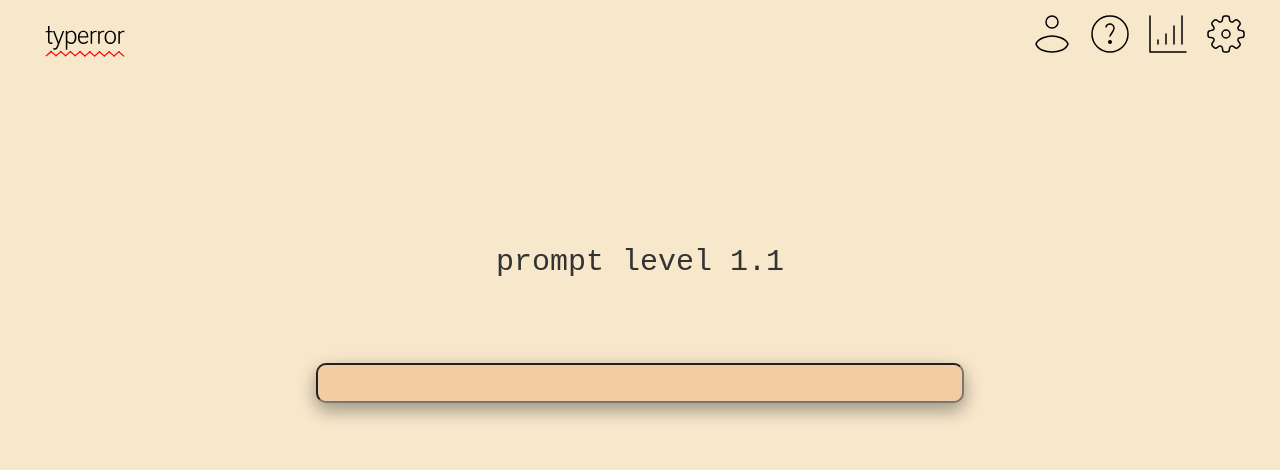
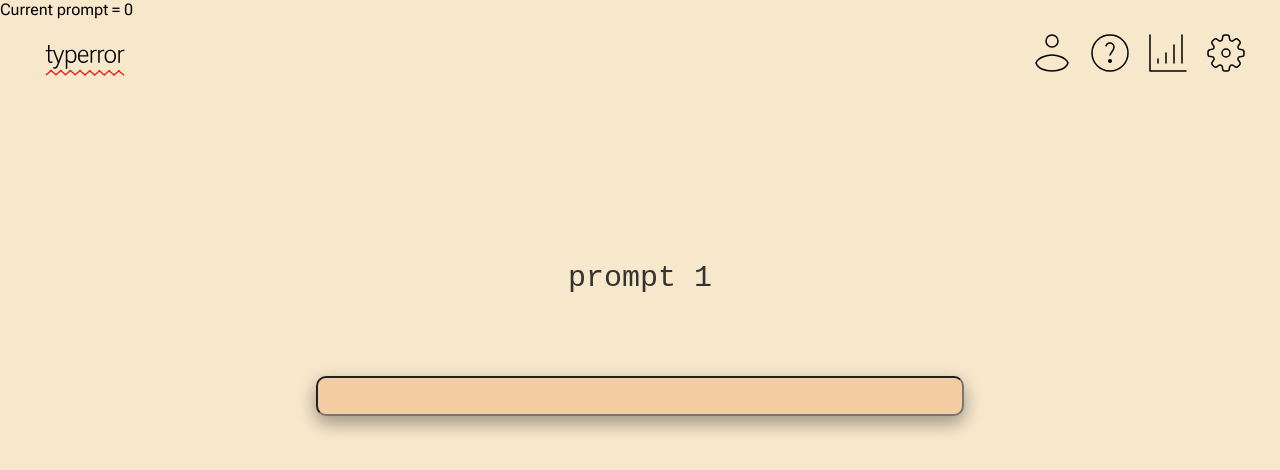
Before and after one commit to team-thunderdome/typerror, a React (Create React App) app in the folder client/: page /game in a window 1280 px wide. Shown: the top 470 px of the page. Built offline with nearby package versions, Linux system fonts and the light colour scheme.

Commit message:
🚧 added code to update current_prompt_index

```diff
--- a/client/public/CodePrompt.json
+++ b/client/public/CodePrompt.json
@@ -3,12 +3,12 @@
     "description": "Keeps ",
     "level_1": [
       {
-        "prompt": "prompt level 1.1",
-        "answer": "answer level 1.1"
+        "prompt": "prompt 1",
+        "answer": "answer 1"
       },
       {
-        "prompt": "prompt level 1.2",
-        "answer": "answer level 1.2"
+        "prompt": "prompt 2",
+        "answer": "answer 2"
       }
     ],
     "level_2": [
--- a/client/src/GamingPage.js
+++ b/client/src/GamingPage.js
@@ -7,13 +7,27 @@ import Header from "./Header.js";
 import Codebox from "./Codebox.js";
 import "./GamingPage.css"
 
+const max_prompt_index = 2; /* from 0 indexing i.e., if there are 2 prompts then max_prompt_index is 1 */
+
 const GamingPage = () => {
   const [data, setData] = useState(null);
-
   const [inputValue, setInputValue] = useState('');
+  const [current_prompt_index, set_prompt_index] = useState(0);
 
   const handleInputChange = (event) => {
     setInputValue(event.target.value);
+    if (data && inputValue === data.level_1[current_prompt_index].answer) {
+      set_prompt_index(prevIndex => prevIndex + 1);
+      setInputValue('');
+    }
+    // if (data && inputValue === data.level_1[current_prompt_index].answer) {
+    //   if (current_prompt_index <= max_prompt_index) {
+    //     setData("You're all finished!")
+    //   } else {
+    //     set_prompt_index(prevIndex => prevIndex + 1);
+    //   }
+    //   setInputValue('');
+    // }
   };
 
   useEffect(() => {
@@ -27,17 +41,12 @@ const GamingPage = () => {
     return (<div>Loading...</div>)
   }
 
-  var current_prompt_index = 0;
-  var is_correct = false;
-  var timer_finished = false;
-
-  while (true) {
   return (
     <div id="content-container">
+      <div>Current prompt = {current_prompt_index}</div>
       <div id="top-menu-bar">
         <Header />
       </div>
-
       <div id="code-box">
         <Codebox text={data.level_1[current_prompt_index].prompt}/>
       </div>
@@ -46,8 +55,6 @@ const GamingPage = () => {
       </div>
     </div>
   );
-  }
-
   /* route here to go to next page */
 };
 
```
Lines whose indentation alone changed are shown as unchanged.
